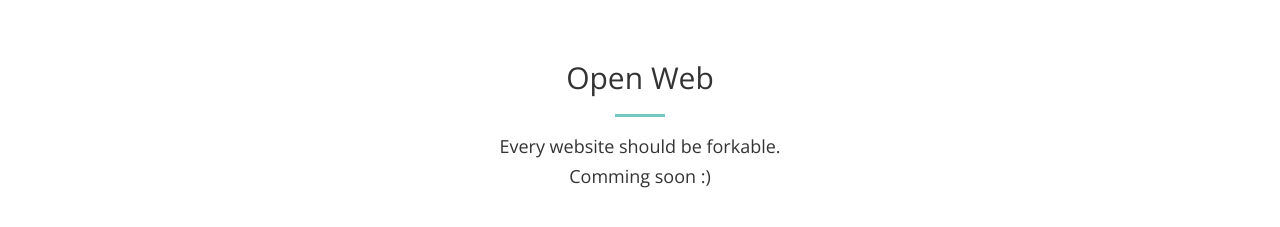
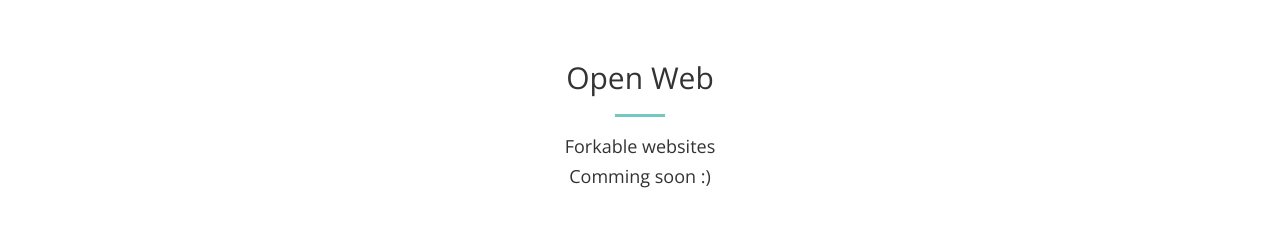
Before and after one commit to UniSharp/unisharp.github.io, a website: page index.html in a window 1280 px wide. Shown: the part 1540-1767 px from the top of the page. Drawn offline with nearby package versions, Linux system fonts and the light colour scheme.

Commit message:
Update wordings

```diff
--- a/index.html
+++ b/index.html
@@ -105,7 +105,7 @@
                 <div class="col-lg-12 text-center">
                     <h2 class="section-heading">Open Web</h2>
                     <hr class="primary">
-                    <h4>Every website should be forkable.</h4>
+                    <h4>Forkable websites</h4>
                     <h4>Comming soon :)</h4>
                 </div>
             </div>
```
